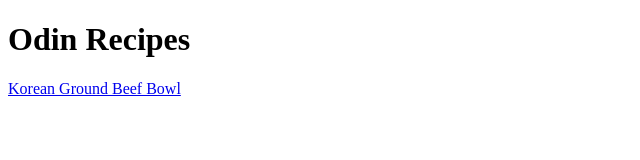
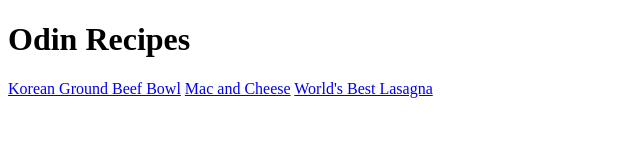
Before and after one commit to ilovetyfng/odin-recipes, a plain HTML site: page index.html in a window 1280 px wide. Shown: the whole page, without its empty margins (0-640 px from the left). Drawn offline with Linux system fonts and the light colour scheme.

Commit message:
Added hyperlink in index.html to recipes/

```diff
--- a/index.html
+++ b/index.html
@@ -7,5 +7,7 @@
     <body>
         <h1>Odin Recipes</h1>
         <a href="recipes/korean ground beef bowl.html">Korean Ground Beef Bowl</a>
+        <a href="recipes/mac and cheese.html">Mac and Cheese</a>
+        <a href="recipes/world's best lasagna.html">World's Best Lasagna</a>
     </body>
 </html>
```
